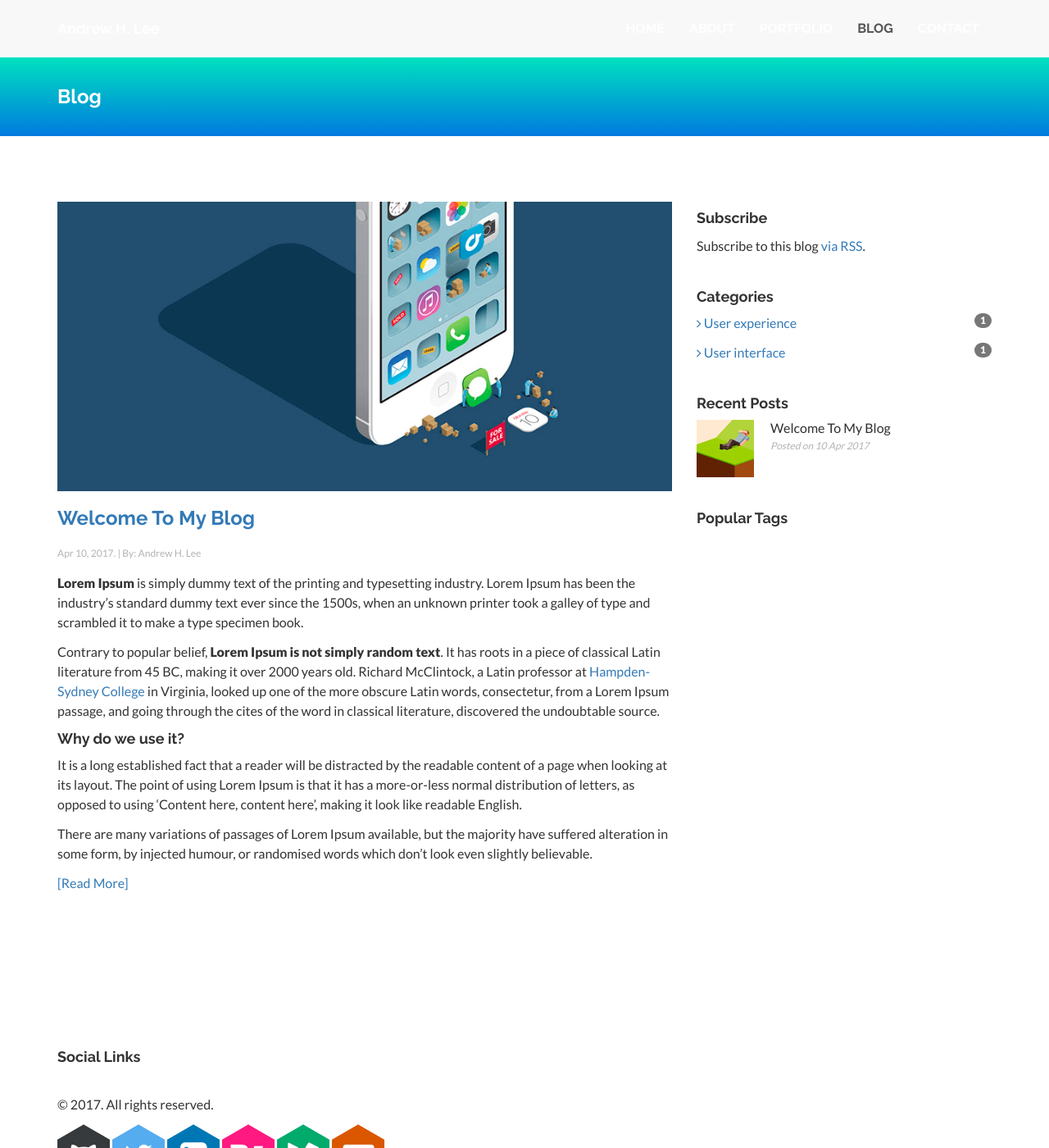
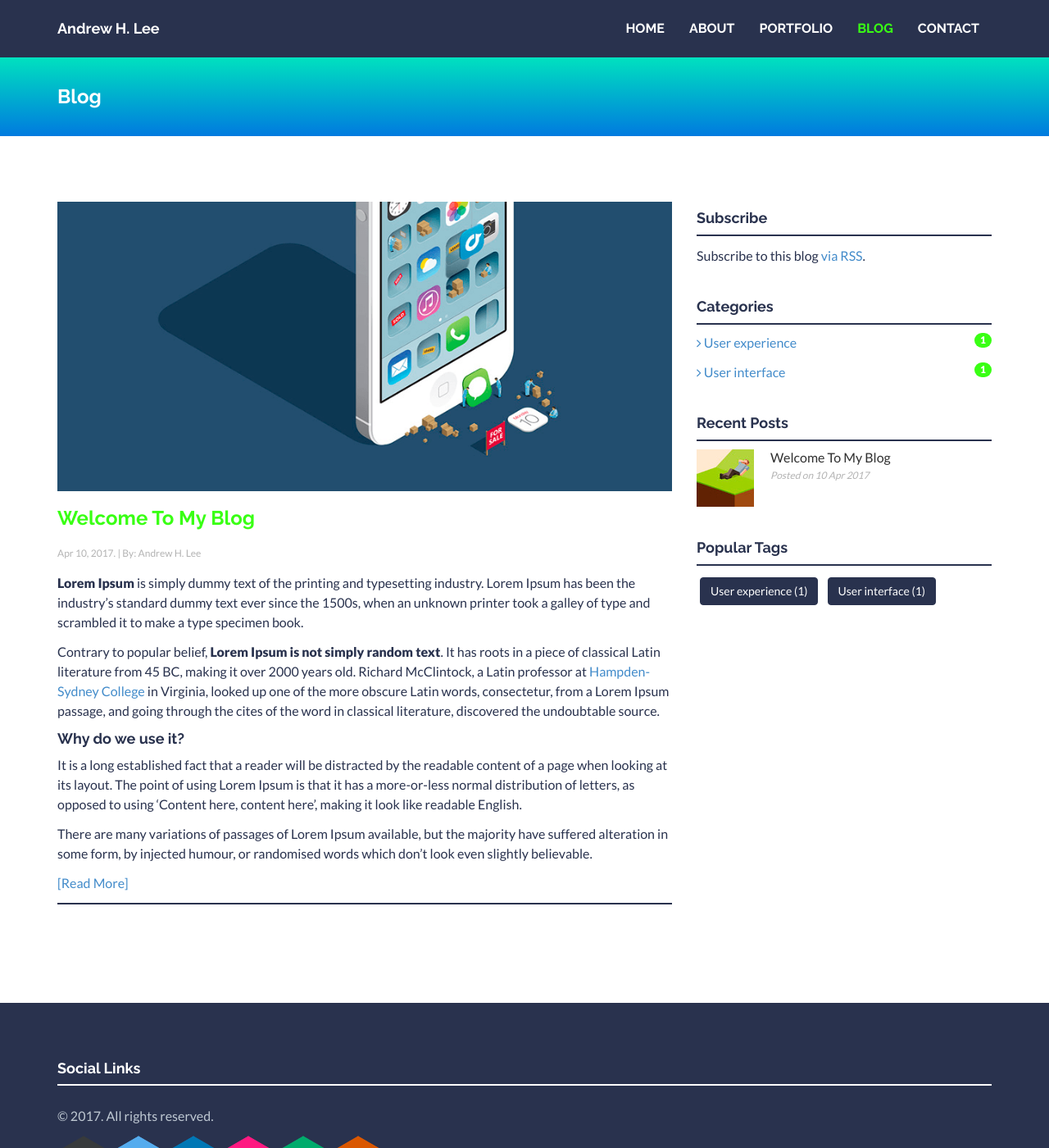
Before and after one commit to andrew-h-lee/andrew-h-lee.github.io, a Jekyll site: the page built from blog.html, in a window 1280 px wide and 1400 px high. Shown: the whole window at 82% size. Built offline with Jekyll 4.4.1, drawn with Linux system fonts in a browser that asks for light colours; nearby versions of some CDN libraries.

Commit message:
Final Style Changes

```diff
--- a/assets/css/style.css
+++ b/assets/css/style.css
@@ -1,4 +1,10 @@
 /*	################################################################
+
+## OLD Setting
+---
+layout: style
+---
+##
 
 	Author: Carlos Alvarez
 	URL: http://alvarez.is
@@ -25,7 +31,7 @@
 	background: #ffffff;
 	margin: 0;
 	height: 100%;
-	color: "#29324e";
+	color: #29324e;
 	font-family: 'Lato', sans-serif;
 	font-weight: 400;
 	font-size: 16px;
@@ -43,7 +49,7 @@
 	font-weight: 400;
 	font-size: 16px;
 	line-height: 24px;
-	color: "#29324e";
+	color: #29324e;
 	margin-top: 10px;
 }
 
@@ -63,7 +69,7 @@
 }
 
 a {
-  color:"#428bca";
+  color:#428bca;
   padding: 0;
 	margin: 0;
 	text-decoration: none;
@@ -76,18 +82,18 @@
 a:hover,
 a:focus {
   text-decoration: none;
-  color:"#01b2fe";
+  color:#01b2fe;
 }
 
 ::-moz-selection  {
 	color: #fff;
 	text-shadow:none;
-	background:"#29324e";
+	background:#29324e;
 }
 ::selection {
 	color: #fff;
 	text-shadow:none;
-	background:"#29324e";
+	background:#29324e;
 }
 
 .centered {
@@ -121,21 +127,21 @@
 }
 
 .navbar-default .navbar-nav > li > a:hover {
-	color: "#39FF14";
+	color: #39FF14;
 }
 
 .navbar-default .navbar-nav > .active > a, .navbar-default .navbar-nav > .active > a:hover, .navbar-default .navbar-nav > .active > a:focus {
-	color: "#39FF14";
+	color: #39FF14;
 	background-color: transparent;
 }
 
 .navbar-default {
-	background-color: "#29324e";
+	background-color: #29324e;
 	border-color: transparent;
 }
 
 .dropdown-menu {
-	background: "#29324e";
+	background: #29324e;
 }
 
 .dropdown-menu > li > a {
@@ -146,8 +152,8 @@
 
 .btn-theme {
   color: #fff;
-  background-color: "#29324e";
-  border-color: "#29324e";
+  background-color: #29324e;
+  border-color: #29324e;
   margin: 4px;
 }
 .btn-theme:hover,
@@ -156,15 +162,15 @@
 .btn-theme.active,
 .open .dropdown-toggle.btn-theme {
   color: #fff;
-  background-color: "#39FF14";
-  border-color: "#39FF14";
+  background-color: #39FF14;
+  border-color: #39FF14;
 }
 
 .dmbutton:hover,
 .dmbutton:active,
 .dmbutton:focus{
 	color: #ffffff;
-	background-color: {{ site.colors.link_hover }};
+	background-color: #01b2fe;
 	border-color: #ffffff;
 }
 .dmbutton {
@@ -207,7 +213,7 @@
 }
 
 .hline {
-	border-bottom: 2px solid {{ site.colors.secondary }};
+	border-bottom: 2px solid #29324e;
 }
 
 .hline-w {
@@ -248,7 +254,7 @@
 }
 
 #service i {
-	color: {{ site.colors.primary }};
+	color: #39FF14;
 	font-size: 60px;
 	padding: 15px;
 }
@@ -296,8 +302,8 @@
 {
 	height:100%;
 	width:100%;
-	background-color:{{ site.colors.primary }};
-	background-color:rgba({{ site.colors.primary_rgb }},.9);
+	background-color:#39FF14;
+	background-color:rgba(#00b3fe,.9);
 	text-align:center;
 }
 
@@ -305,24 +311,24 @@
 #footerwrap {
 	padding-top: 60px;
 	padding-bottom: 60px;
-	background: {{ site.colors.secondary }};
+	background: #29324e;
 }
 
 #footerwrap p {
-	color: {{ site.colors.footer_content }};
+	color: #bfc9d3;
 }
 
 #footerwrap h4 {
-	color: {{ site.colors.footer_heading }};
+	color: #ffffff;
 }
 
 #footerwrap i {
 	font-size: 38px;
-	color: {{ site.colors.footer_content }};
+	color: #bfc9d3;
 }
 
 #footerwrap i:hover {
-	color: {{ site.colors.primary }}
+	color: #39FF14
 }
 
 /*	################################################################
@@ -367,7 +373,7 @@
 }
 
 .ctitle {
-	color: {{ site.colors.primary }};
+	color: #39FF14;
 	font-weight: 700;
 	margin-bottom: 15px;
 }
@@ -383,7 +389,7 @@
 }
 
 .badge-theme {
-	background: {{ site.colors.primary }};
+	background: #39FF14;
 }
 
 /* Contact Page */
```
Also changed, not shown: _includes/css/style.css (+27 -26 lines).
